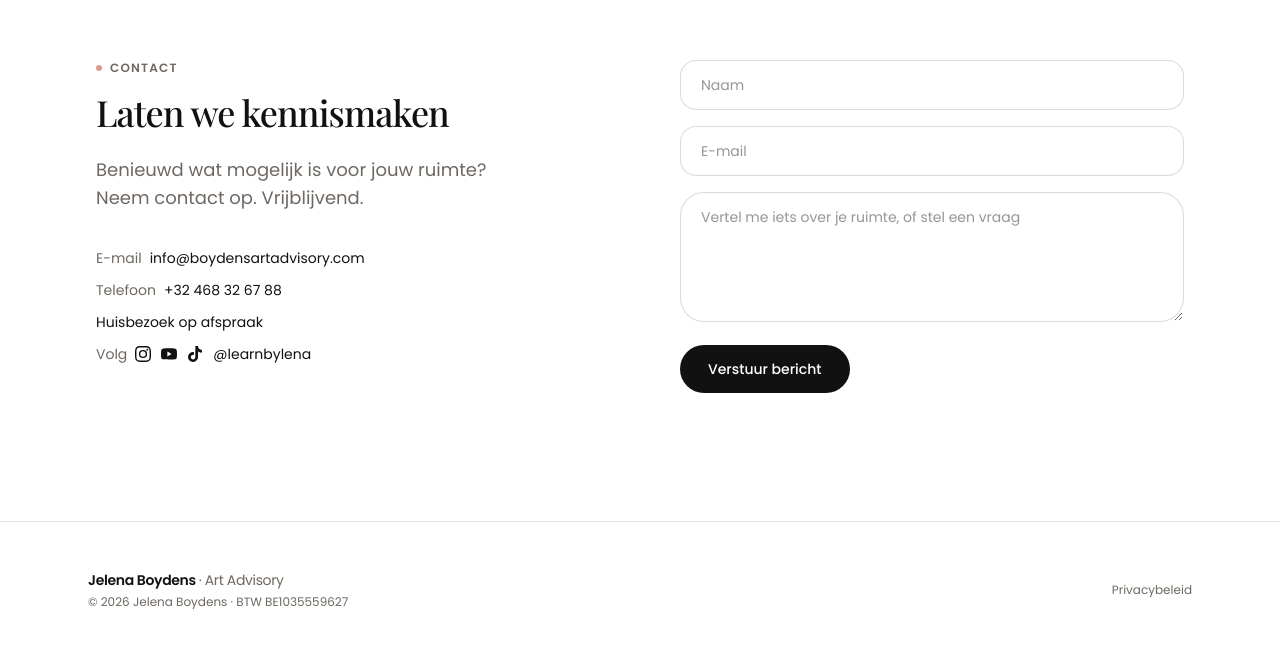
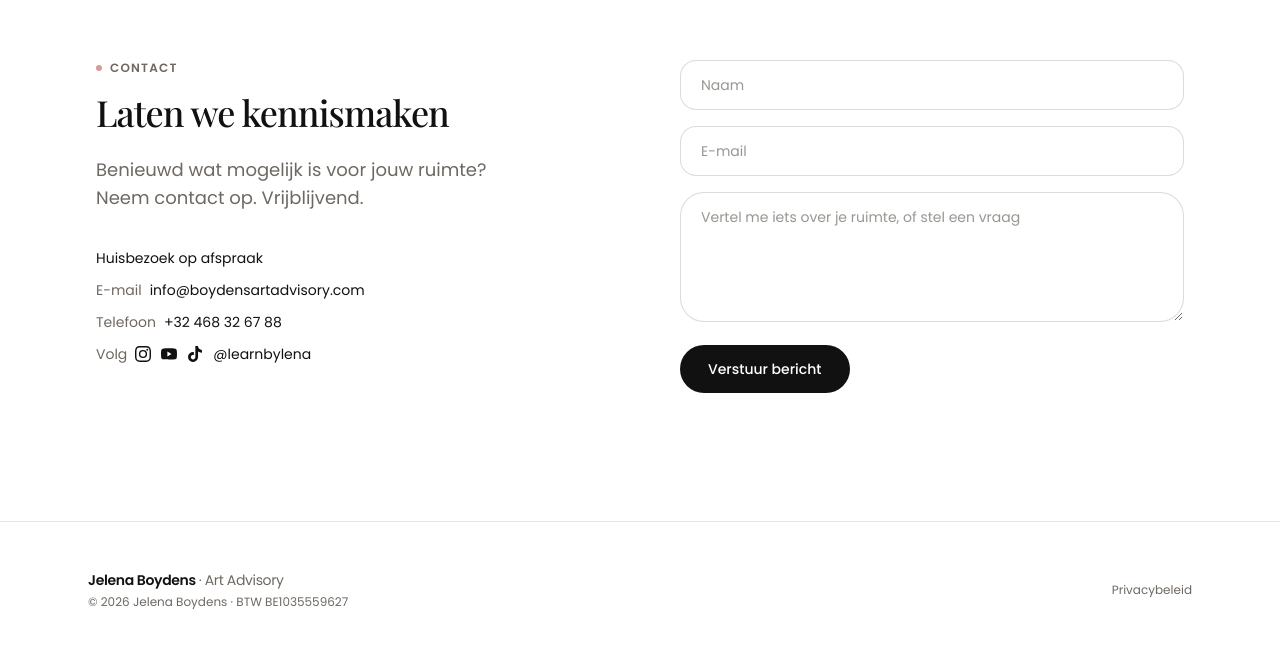
Before and after one commit to JelenaArtAdvisory/Jelena-Boydens-Art-Advisory, a Next.js app: page / in a window 1280 px wide. Shown: the part 4898-5546 px from the top of the page. Built offline with nearby package versions, Linux system fonts and the light colour scheme.

Commit message:
Contact: move "Huisbezoek op afspraak" above email
Co-Authored-By: Claude Opus 4.8 <noreply@anthropic.com>

```diff
--- a/src/components/Contact.tsx
+++ b/src/components/Contact.tsx
@@ -59,6 +59,9 @@ export function Contact() {
 
           <dl className="mt-9 space-y-3 text-sm text-black">
             <div className="flex gap-2">
+              <dd>{t.contact.region}</dd>
+            </div>
+            <div className="flex gap-2">
               <dt className="text-muted">{t.contact.labelEmail}</dt>
               <dd>
                 <a href={`mailto:${CONTACT_EMAIL}`} className="hover:underline">
@@ -73,9 +76,6 @@ export function Contact() {
                   +32 468 32 67 88
                 </a>
               </dd>
-            </div>
-            <div className="flex gap-2">
-              <dd>{t.contact.region}</dd>
             </div>
             <div className="flex gap-2">
               <dt className="text-muted">{t.contact.labelFollow}</dt>
```
